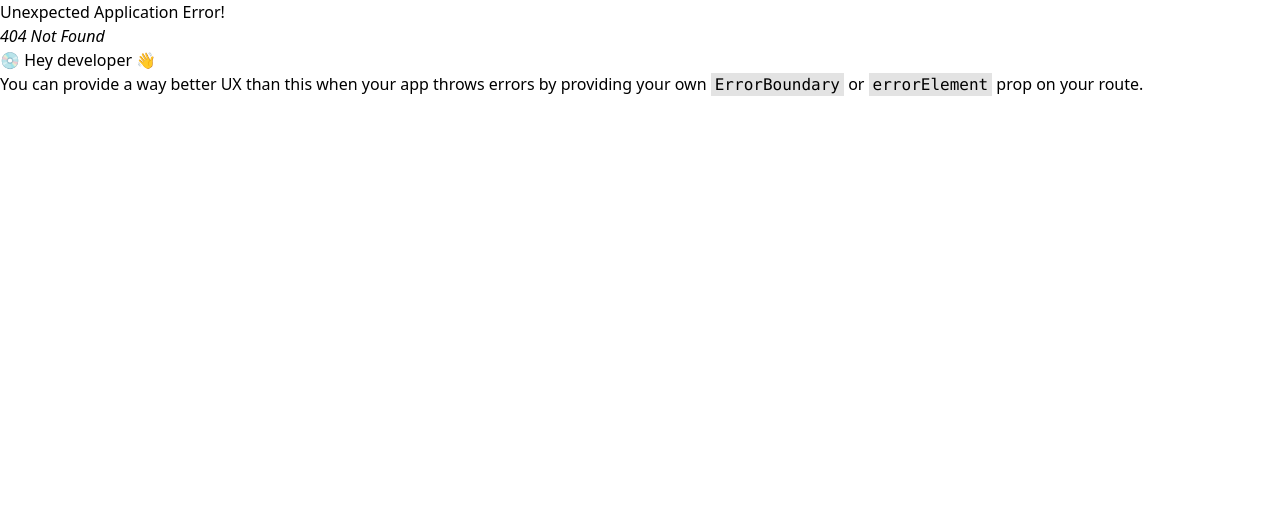
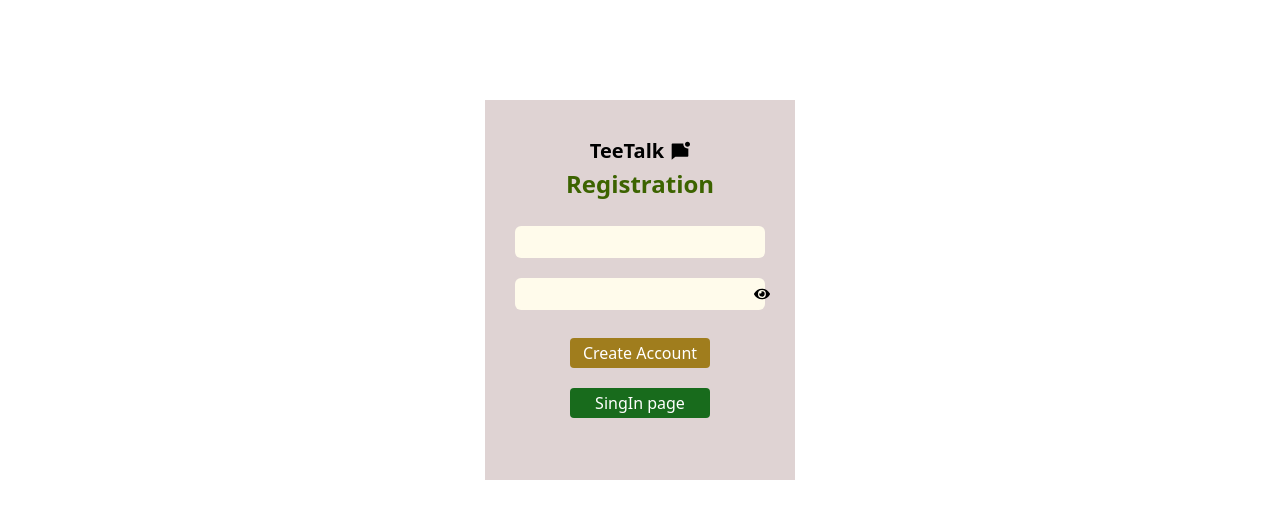
Before and after one commit to moshiurhossain/ReactChatApp-TeeTalk, a React (Vite) app: page /reg in a window 1280 px wide. Before the commit this address had no page. Shown: the top 518 px of the page. Built offline with nearby package versions, Linux system fonts and the light colour scheme.

Commit message:
resgistration page demo created

```diff
--- a/src/App.jsx
+++ b/src/App.jsx
@@ -4,11 +4,13 @@ import Singin from './pages/Singin'
 import { createBrowserRouter, Route, RouterProvider } from 'react-router'
 import { createRoutesFromElements } from 'react-router'
 import LayoutOne from './layout/LayoutOne'
+import Resgister from './pages/Resgister'
 const App = () => {
   const myRoute = createBrowserRouter(createRoutesFromElements(
     <Route>
     <Route path='/' element={<LayoutOne/>}>
          <Route index element={<Singin/>}/>
+         <Route path='/reg' element={<Resgister/>}/>
     </Route>
     </Route>
   ))
--- a/src/pages/Resgister.jsx
+++ b/src/pages/Resgister.jsx
@@ -1,8 +1,47 @@
-import React from 'react'
+
+import React, { useState } from 'react'
+import { RiChatUnreadFill } from "react-icons/ri";
+import { FaEye } from "react-icons/fa";
+import { Link } from 'react-router';
 
 const Resgister = () => {
+     const [show,setShow]=useState(false)
   return (
-    <div>Resgister</div>
+    <>
+     <section id='signin' className=' w-full h-screen '>
+        <div  >
+            <div className='w-[310px] h-[380px] bg-[#dfd3d3] pt-4 mx-auto mt-[100px]'>
+
+                <div className="iconbox mx-auto w-[50%] flex items-center justify-center gap-1.5 font-bold text-[20px] mt-[20px]">
+                    TeeTalk<RiChatUnreadFill />
+                </div>
+                 <h1 className='text-center text-[24px] font-bold text-lime-800'>Registration</h1>
+                {/* input box starts */}
+                <div className="inputbox flex justify-center items-center py-2 mt-2 flex-col">
+                <input className='w-[250px] p-1 bg-amber-50 rounded-[6px] outline-0 mt-2' type="text" name="" id="" />
+                {/* password start */}
+                <div className='w-[250px] bg-amber-50 mt-5 p-1 rounded-[6px] flex justify-between'>
+                <input
+                className='   outline-0 '
+                type={show?"text":"password"} name="" id="" />
+                <button className=' w-[30px] cursor-pointer p-1 ' onClick={()=>{setShow(!show)}}><FaEye /></button>
+                </div>
+                  {/* password end */}
+                </div>
+                  {/* input box ends */}
+                  {/* Button box starts */}
+                <div className="buttonbox flex flex-col">
+                           <Link to='/reg' className='w-[140px] py-2 bg-[#a07d1d] rounded-[4px] text-white h-[30px] mx-auto mt-[20px] flex items-center justify-center' >Create Account</Link>
+                           <Link to={'/'} className='w-[140px] bg-[#186b1c] py-2 rounded-[4px] text-white h-[30px] mx-auto mt-[20px]   flex items-center justify-center'>SingIn page</Link>
+
+                         </div>
+                 {/* Button box ends */}
+
+
+            </div>
+        </div>
+        </section>
+    </>
   )
 }
 
--- a/src/pages/Singin.jsx
+++ b/src/pages/Singin.jsx
@@ -1,6 +1,7 @@
 import React, { useState } from 'react'
 import { RiChatUnreadFill } from "react-icons/ri";
 import { FaEye } from "react-icons/fa";
+import { Link } from 'react-router';
 
 const Singin = () => {
     const [show,setShow]=useState(false)
@@ -27,8 +28,9 @@ const Singin = () => {
               {/* input box ends */}
               {/* Button box starts */}
             <div className="buttonbox flex flex-col">
-                <button className='w-[100px] bg-[#186b1c] rounded-[4px] text-white h-[30px] mx-auto mt-[20px]'>SingIn</button>
-            <button className='w-[160px] bg-[#744316] rounded-[4px] text-white h-[30px] mx-auto mt-[20px]'>Create Account</button>
+              <Link className='w-[100px] bg-[#186b1c] py-2 rounded-[4px] text-white h-[30px] mx-auto mt-[20px]   flex items-center justify-center'>SingIn</Link>
+              <Link to='/reg' className='w-[100px] py-2 bg-[#1d81a0] rounded-[4px] text-white h-[30px] mx-auto mt-[20px] flex items-center justify-center' >SignUp</Link>
+
             </div>
              {/* Button box ends */}
 
```
